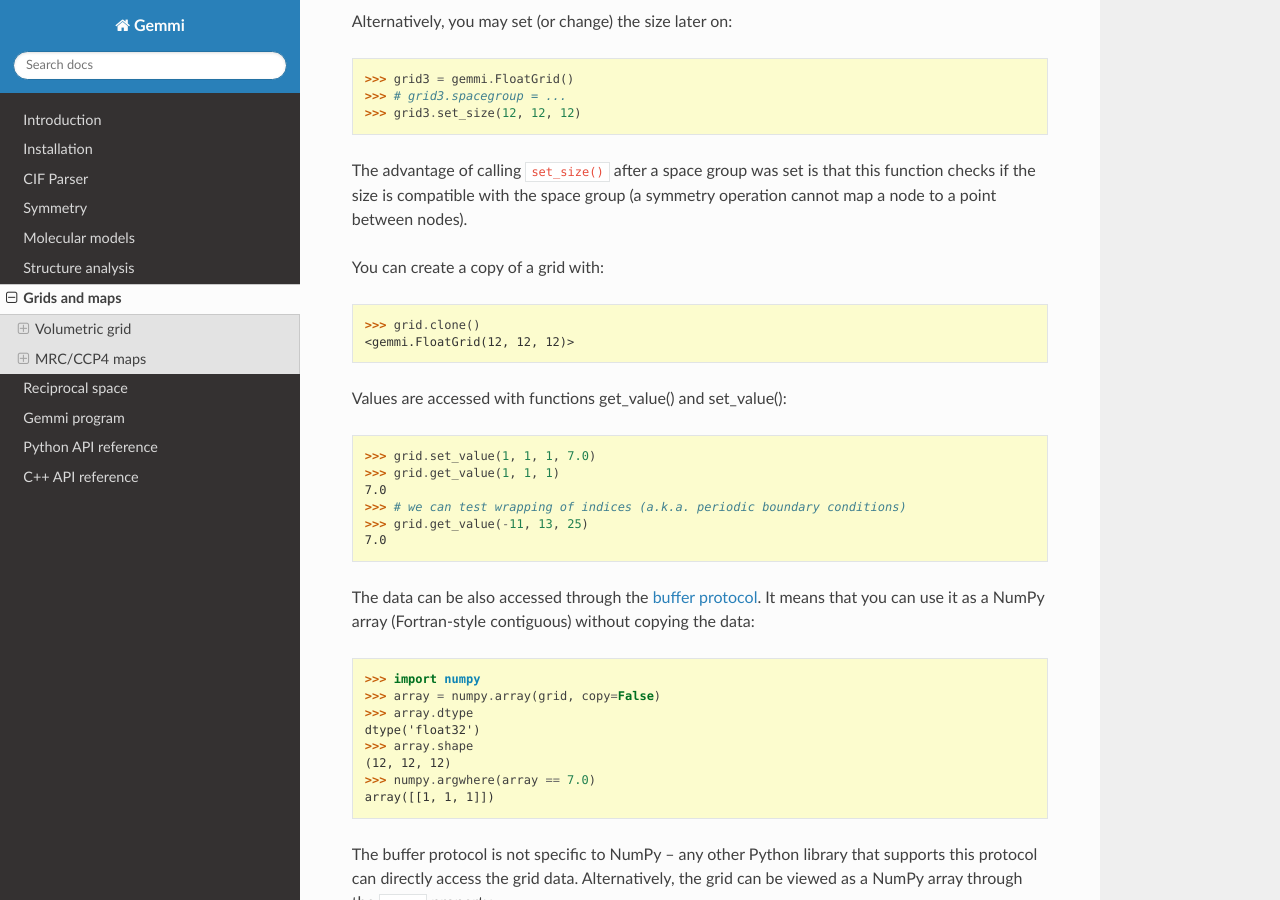
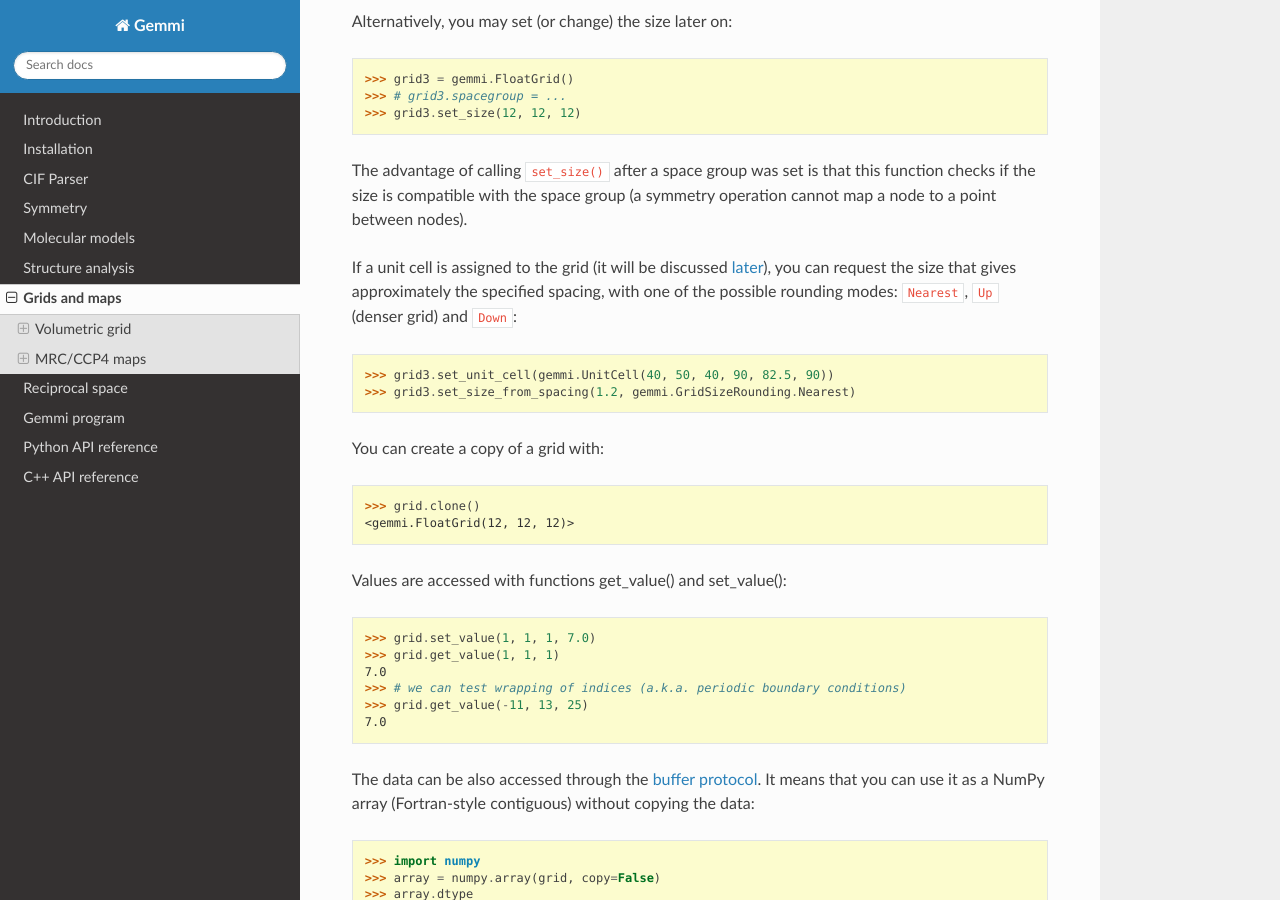
Before and after one commit to project-gemmi/gemmi, a Sphinx documentation site: the page built from docs/grid.rst, in a window 1280 px wide and 900 px high, scrolled down 1670 px. Built offline with Sphinx 7.4.7 and the Read the Docs theme 2.0.0, drawn with Linux system fonts in a browser that asks for light colours; some of the changed text lies outside the part shown.

Commit message:
Grid::set_size_from_spacing(): add rounding mode, python bindings and docs

```diff
--- a/docs/grid.rst
+++ b/docs/grid.rst
@@ -93,6 +93,16 @@ The advantage of calling ``set_size()`` after a space group was set
 is that this function checks if the size is compatible with the space group
 (a symmetry operation cannot map a node to a point between nodes).
 
+If a unit cell is assigned to the grid (it will be discussed
+:ref:`later <grid_cell>`), you can request the size that gives approximately
+the specified spacing, with one of the possible rounding modes: ``Nearest``,
+``Up`` (denser grid) and ``Down``:
+
+.. doctest::
+
+  >>> grid3.set_unit_cell(gemmi.UnitCell(40, 50, 40, 90, 82.5, 90))
+  >>> grid3.set_size_from_spacing(1.2, gemmi.GridSizeRounding.Nearest)
+
 You can create a copy of a grid with:
 
 .. doctest::
@@ -187,6 +197,8 @@ Python bindings provide the following specializations:
   >>> grid.symmetrize_abs_max()  # value corresponding to max(|x|)
   >>> grid2.symmetrize_sum()     # sum symmetry-equivalent nodes
 
+.. _grid_cell:
+
 Unit cell
 ---------
 
@@ -195,7 +207,7 @@ enable conversion between coordinates and grid points.
 
 The unit cell should be set using ``Grid<T>::set_unit_cell()``,
 which in addition to setting ``unit_cell`` sets also ``spacing``,
-the spacing between grid points that is precalculated for efficiency.
+the spacing between grid planes that is precalculated for efficiency.
 
 .. doctest::
 
```
Also changed, not shown: 6 other files.
